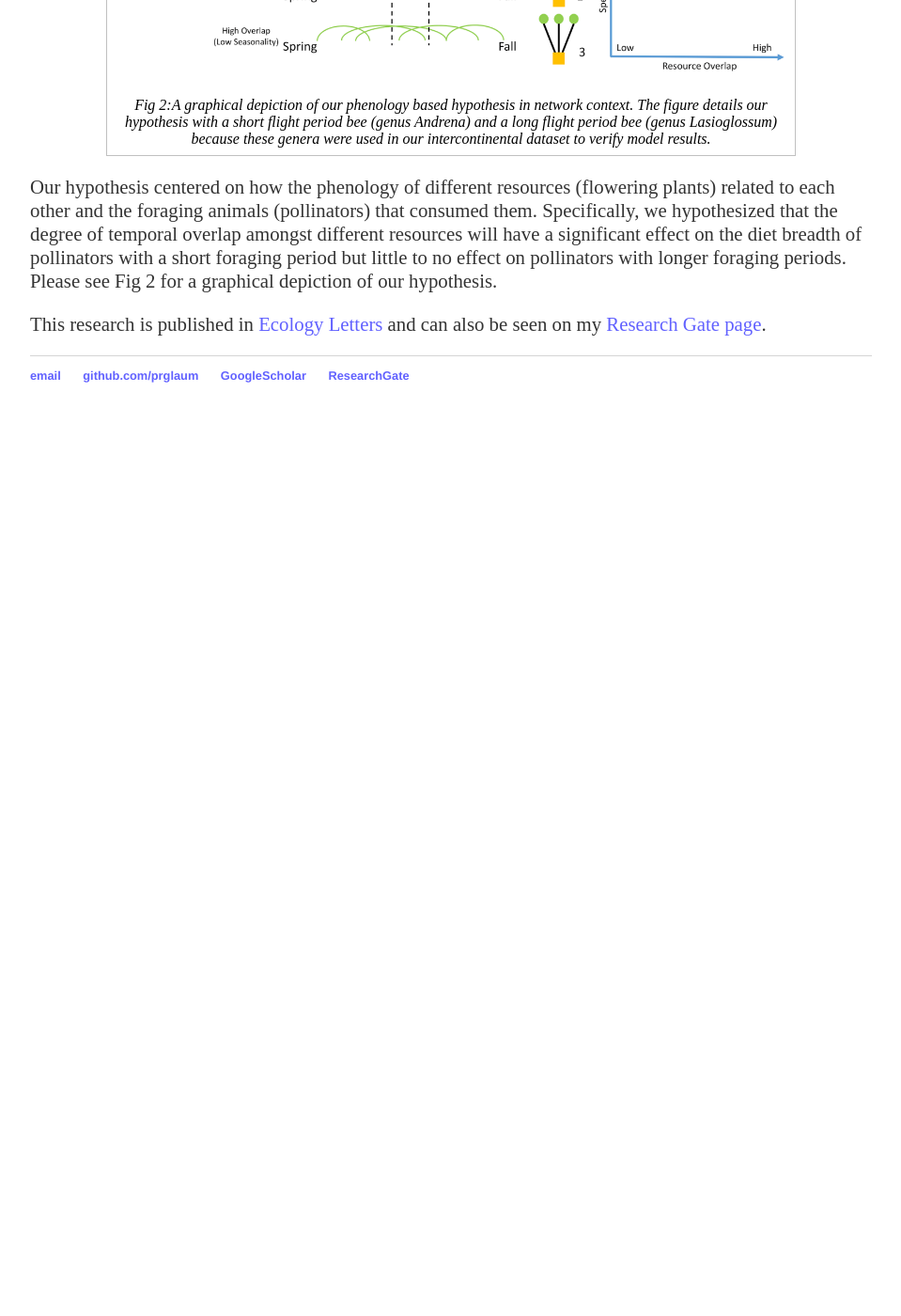
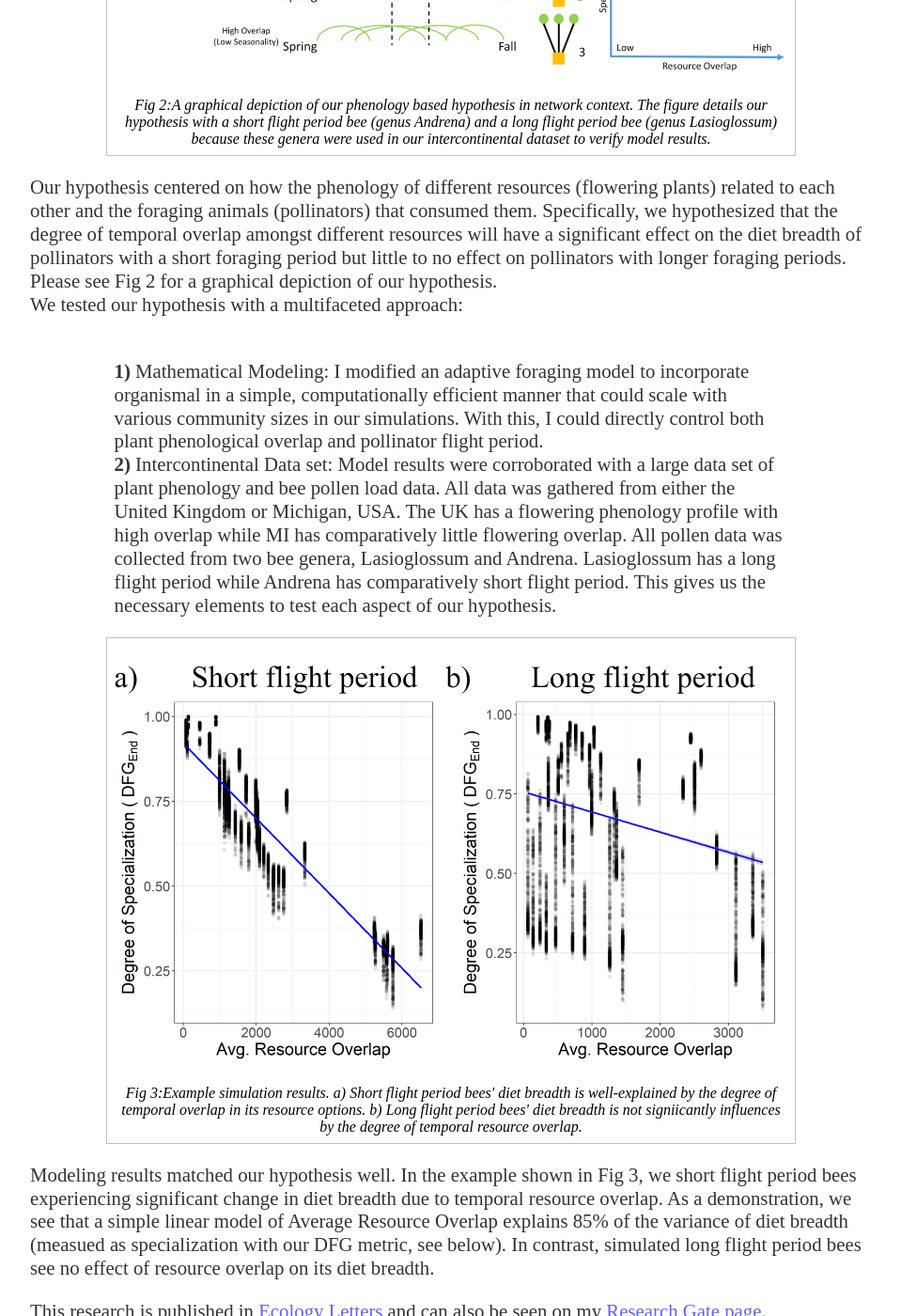
Before and after one commit to prglaum/prglaum.github.io, a Jekyll site: the page built from research/pollination/index.html, in a window 1280 px wide and 1400 px high, scrolled down 1082 px. Shown: the whole window at 94% size, without its empty margins (160-1119 px from the left). Built offline with Jekyll 4.4.1, drawn with Linux system fonts in a browser that asks for light colours; before the commit the page ends 1549 px from its top, so only the background shows below that.

Commit message:
Update index.html

```diff
--- a/research/pollination/index.html
+++ b/research/pollination/index.html
@@ -34,8 +34,24 @@ title: Pollination Networks
 <p> Our hypothesis centered on how the phenology of different resources (flowering plants) related to each other and the foraging animals (pollinators) that consumed them.
 	Specifically, we hypothesized that the degree of temporal overlap amongst different resources will have a significant effect on the diet breadth of pollinators
 	with a short foraging period but little to no effect on pollinators with longer foraging periods. Please see Fig 2 for a graphical depiction of our hypothesis.
+	<br>We tested our hypothesis with a multifaceted approach:
 </p>
-
+<p class="div80"> <br><b>1)</b> Mathematical Modeling: I modified an adaptive foraging model to incorporate organismal in a simple, computationally efficient manner that could
+	scale with various community sizes in our simulations. With this, I could directly control both plant phenological overlap and pollinator flight period.
+	<br><b>2)</b> Intercontinental Data set: Model results were corroborated with a large data set of plant phenology and bee pollen load data. All data was
+	gathered from either the United Kingdom or Michigan, USA.  The UK has a flowering phenology profile with high overlap while MI has comparatively little
+	flowering overlap. All pollen data was collected from two bee genera, Lasioglossum and Andrena. Lasioglossum has a long flight period while Andrena has
+	comparatively short flight period. This gives us the necessary elements to test each aspect of our hypothesis.
+</p>
+<figure class="div80">
+	<p><img class=scaled src="{{site.url}}/docs/assets/images/pollScatter.PNG" alt="modelResults">
+	<figcaption>Fig 3:Example simulation results. a) Short flight period bees' diet breadth is well-explained by the degree of temporal overlap in its
+		resource options. b) Long flight period bees' diet breadth is not signiicantly influences by the degree of temporal resource overlap.
+	</figcaption>
+</figure>
+<p> Modeling results matched our hypothesis well. In the example shown in Fig 3, we short flight period bees experiencing significant change in diet breadth due to
+	temporal resource overlap. As a demonstration, we see that a simple linear model of Average Resource Overlap explains 85% of the variance of diet breadth
+	(measued as specialization with our DFG metric, see below). In contrast, simulated long flight period bees see no effect of resource overlap on its diet breadth.
 
 <p display="block" style="clear:right" style="clear:left"> This research is published in <a href="https://onlinelibrary.wiley.com/doi/abs/10.1111/ele.13884" target="_blank" rel="noopener noreferrer">Ecology Letters</a>
 	and can also be seen on my <a href="https://www.researchgate.net/profile/Paul-Glaum" target="_blank" rel="noopener noreferrer">Research Gate page</a>.
```
